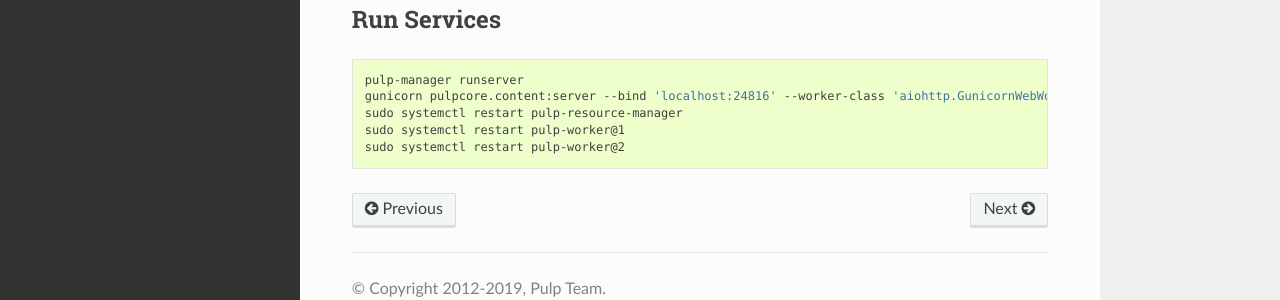
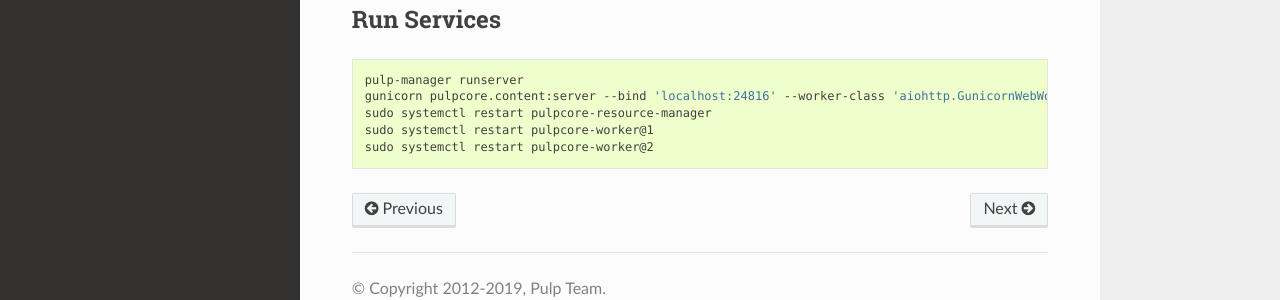
Before and after one commit to pulp/pulp_docker, a Sphinx documentation site: the page built from docs/installation.rst, in a window 1280 px wide and 1391 px high. Shown: the part 1033-1333 px from the top of the window. Built offline with Sphinx 7.4.7 and the Read the Docs theme 2.0.0, drawn with Linux system fonts in a browser that asks for light colours.

Commit message:
Rename pulp services
closes #4554
https://pulp.plan.io/issues/4554

```diff
--- a/docs/installation.rst
+++ b/docs/installation.rst
@@ -62,6 +62,6 @@
 
    pulp-manager runserver
    gunicorn pulpcore.content:server --bind 'localhost:24816' --worker-class 'aiohttp.GunicornWebWorker' -w 2
-   sudo systemctl restart pulp-resource-manager
-   sudo systemctl restart pulp-worker@1
-   sudo systemctl restart pulp-worker@2
+   sudo systemctl restart pulpcore-resource-manager
+   sudo systemctl restart pulpcore-worker@1
+   sudo systemctl restart pulpcore-worker@2
```
Also changed, not shown: 1 other file.
